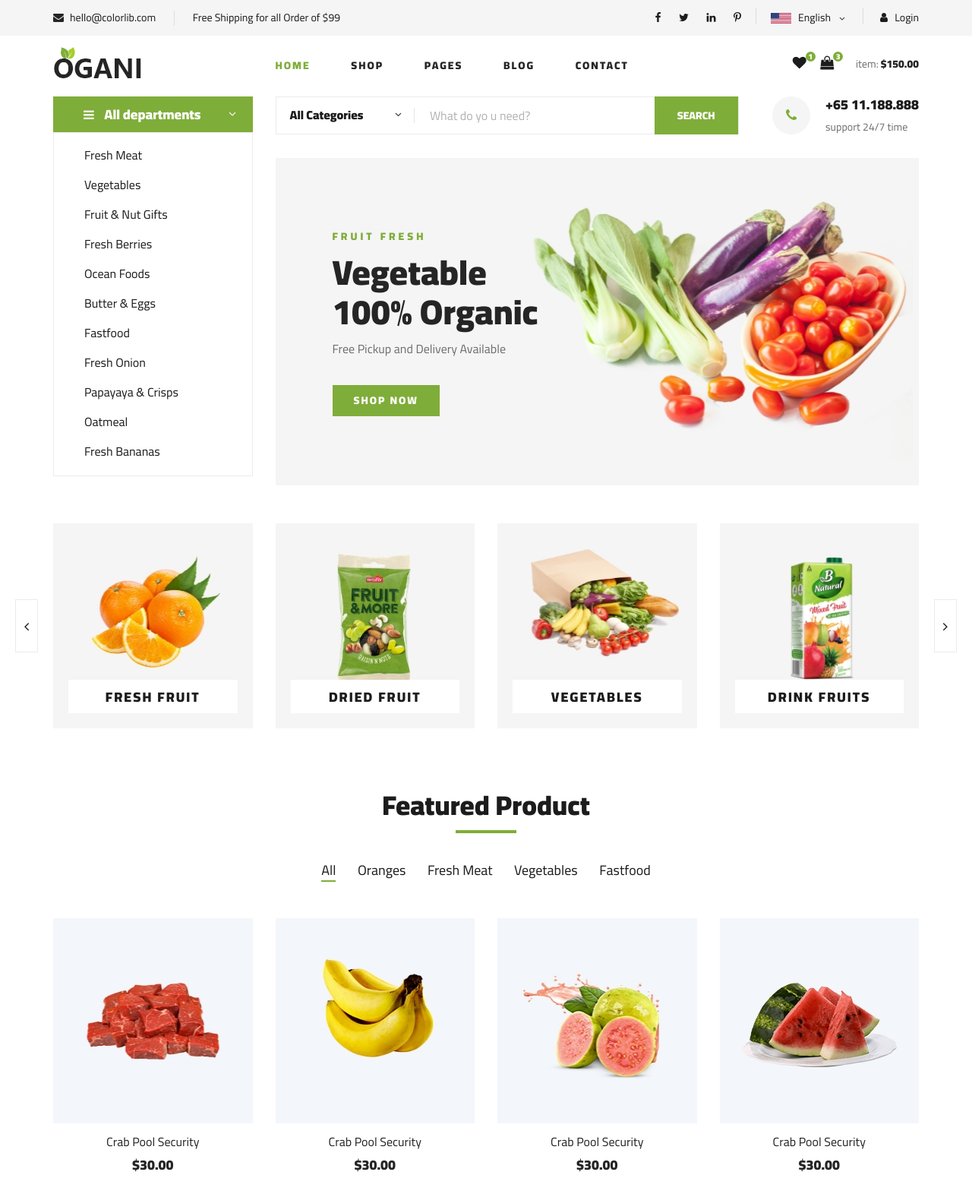
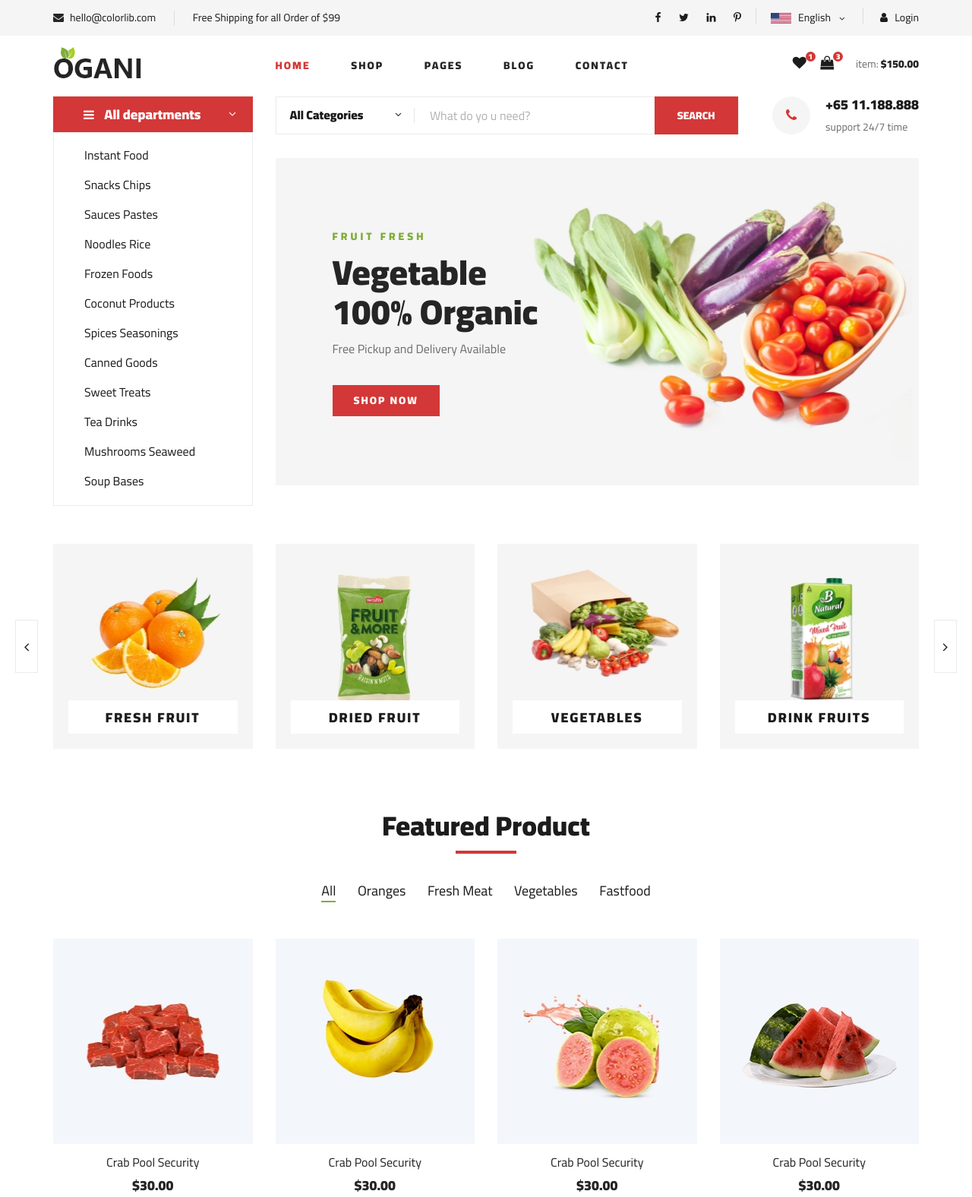
Before and after one commit to himawariisan/asian-products-shop, a Django app: page / in a window 1280 px wide. Shown: the top 1576 px of the page at 76% size. Run offline with Django 5.2, Linux system fonts and the light colour scheme; some libraries are stand-ins or nearby versions.

Commit message:
fix: maiin page design categories changed

```diff
--- a/shop/static/shop/css/style.css
+++ b/shop/static/shop/css/style.css
@@ -129,7 +129,7 @@ ol {
 	right: 0;
 	height: 4px;
 	width: 80px;
-	background: #7fad39;
+	background: #d33737;
 	content: "";
 	margin: 0 auto;
 }
@@ -167,7 +167,7 @@ ol {
 	color: #ffffff;
 	text-transform: uppercase;
 	font-weight: 700;
-	background: #7fad39;
+	background: #d33737;
 	letter-spacing: 2px;
 }
 
@@ -178,7 +178,7 @@ ol {
 	text-transform: uppercase;
 	display: inline-block;
 	padding: 13px 30px 12px;
-	background: #7fad39;
+	background: #d33737;
 	border: none;
 }
 
@@ -460,7 +460,7 @@ ol {
 }
 
 .header__menu ul li.active a {
-	color: #7fad39;
+	color: #d33737;
 }
 
 .header__menu ul li:hover .header__menu__dropdown {
@@ -524,7 +524,7 @@ ol {
 .header__cart ul li a span {
 	height: 13px;
 	width: 13px;
-	background: #7fad39;
+	background: #d33737;
 	font-size: 10px;
 	color: #ffffff;
 	line-height: 13px;
@@ -587,7 +587,7 @@ ol {
 }
 
 .hero__categories__all {
-	background: #7fad39;
+	background: #d33737;
 	position: relative;
 	padding: 10px 25px 10px 40px;
 	cursor: pointer;
@@ -700,7 +700,7 @@ ol {
 
 .hero__search__phone__icon {
 	font-size: 18px;
-	color: #7fad39;
+	color: #d33737;
 	height: 50px;
 	width: 50px;
 	background: #f5f5f5;
--- a/shop/templates/shop/index.html
+++ b/shop/templates/shop/index.html
@@ -180,17 +180,18 @@
                             <span>All departments</span>
                         </div>
                         <ul>
-                            <li><a href="#">Fresh Meat</a></li>
-                            <li><a href="#">Vegetables</a></li>
-                            <li><a href="#">Fruit & Nut Gifts</a></li>
-                            <li><a href="#">Fresh Berries</a></li>
-                            <li><a href="#">Ocean Foods</a></li>
-                            <li><a href="#">Butter & Eggs</a></li>
-                            <li><a href="#">Fastfood</a></li>
-                            <li><a href="#">Fresh Onion</a></li>
-                            <li><a href="#">Papayaya & Crisps</a></li>
-                            <li><a href="#">Oatmeal</a></li>
-                            <li><a href="#">Fresh Bananas</a></li>
+                            <li><a href="#">Instant Food</a></li>
+                            <li><a href="#">Snacks Chips</a></li>
+                            <li><a href="#">Sauces Pastes</a></li>
+                            <li><a href="#">Noodles Rice</a></li>
+                            <li><a href="#">Frozen Foods</a></li>
+                            <li><a href="#">Coconut Products</a></li>
+                            <li><a href="#">Spices Seasonings</a></li>
+                            <li><a href="#">Canned Goods</a></li>
+                            <li><a href="#">Sweet Treats</a></li>
+                            <li><a href="#">Tea Drinks</a></li>
+                            <li><a href="#">Mushrooms Seaweed</a></li>
+                            <li><a href="#">Soup Bases</a></li>
                         </ul>
                     </div>
                 </div>
```
Also changed, not shown: other parts of shop/static/shop/css/style.css (+11 -11 lines).
